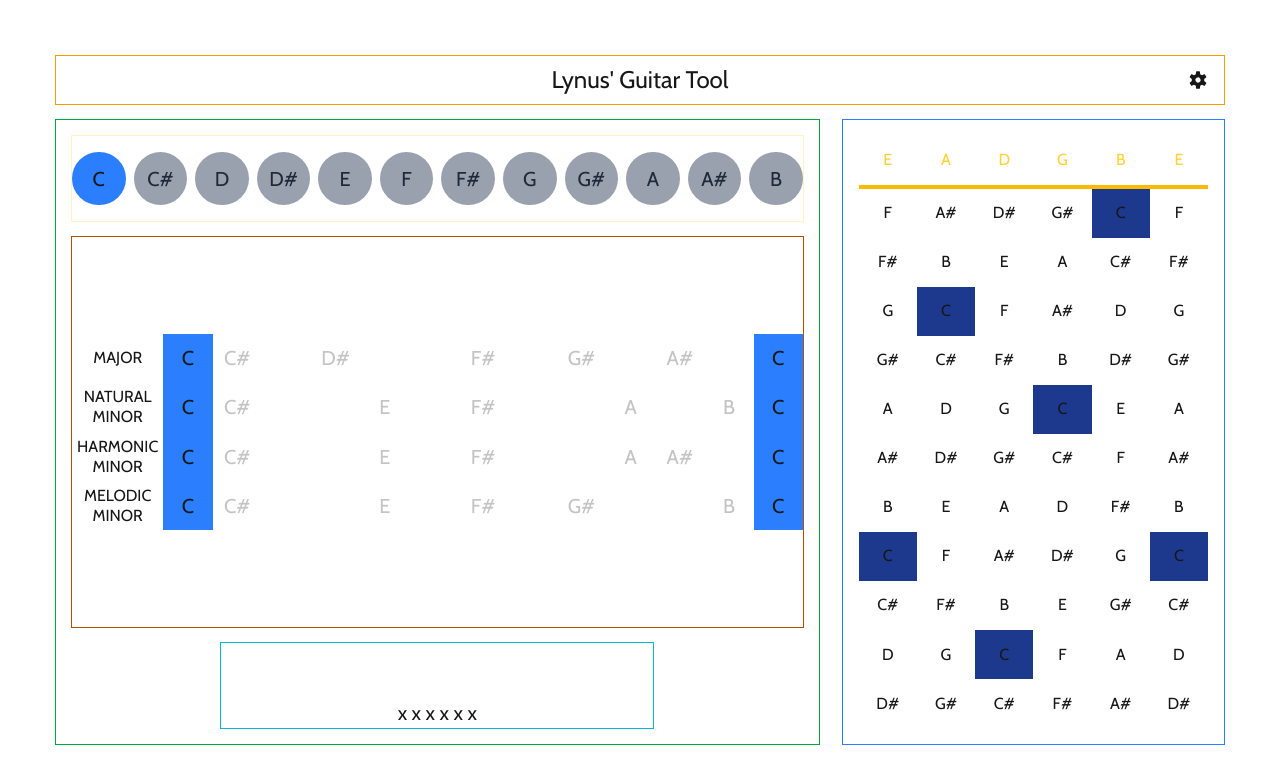
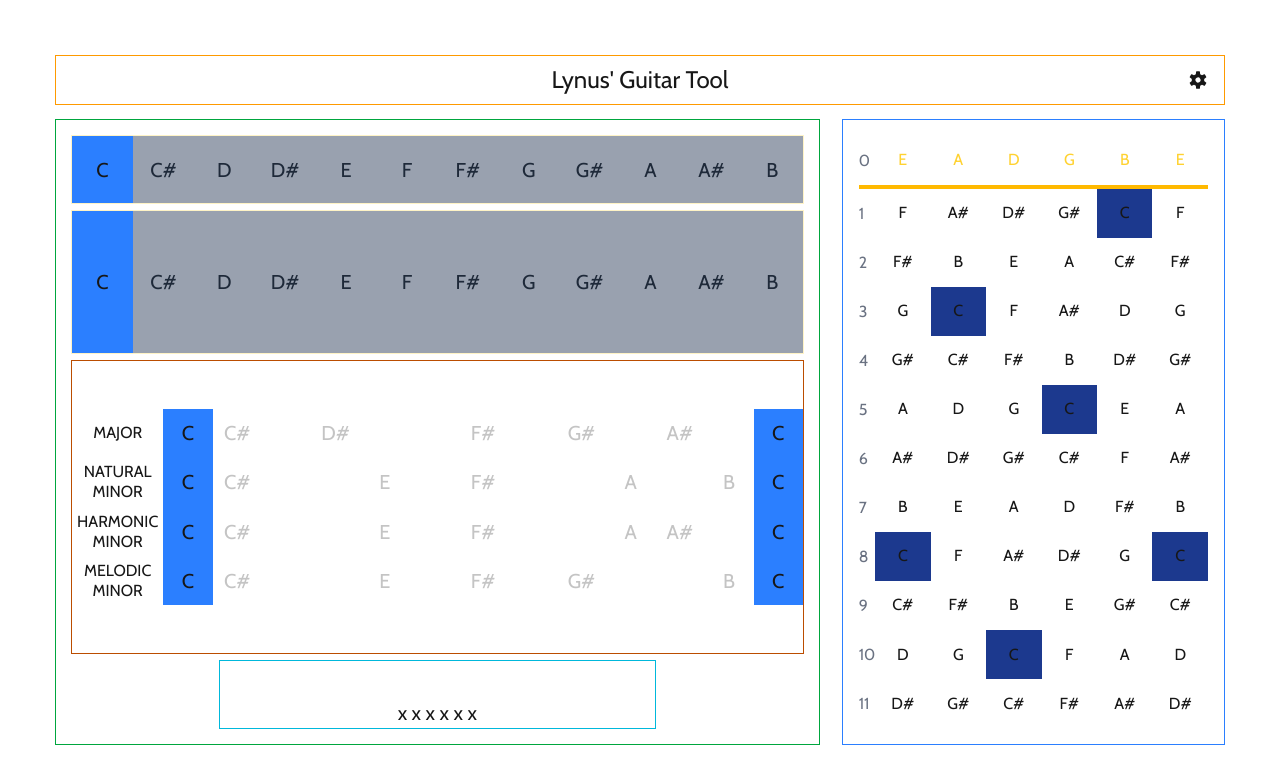
Before and after one commit to lynusl/lynus-website, a Next.js app: page /guitar in a window 1280 px wide. Shown: the top 784 px of the page. Built offline with nearby package versions, Linux system fonts and the light colour scheme.

Commit message:
small adjustments to prepare for chord palette

```diff
--- /dev/null
+++ b/app/ui/guitar/chord-palette.tsx
@@ -0,0 +1,28 @@
+'use client'
+
+import { getScale } from "@/app/guitar/client-actions";
+import { SelectedScaleContext } from "@/app/guitar/interactive";
+import { HighlightedPitchClassesContext, HighlightedPitchClassesDispatchContext } from "@/app/guitar/interactive-context";
+import { ScaleIntervalNames, ScaleIntervals } from "@/app/utils/guitar/constants";
+import { useContext } from "react";
+
+
+const chordCell = () => {
+
+}
+
+export default function ChordPalette() {
+    const {scaleId: scaleState} = useContext(SelectedScaleContext);
+    const highlightedPitchClasses = useContext(HighlightedPitchClassesContext);
+    const dispatchHighlightedPitchClasses = useContext(HighlightedPitchClassesDispatchContext);
+
+    const majorRoots = getScale(scaleState.tonic, "MAJOR")
+    const minorRoots = getScale(scaleState.tonic, "NATURAL_MINOR")
+
+
+    return(
+        <div className="grid grid-rows-2 grid-cols-7">
+
+        </div>
+    )
+}
--- a/app/ui/guitar/dashboard.tsx
+++ b/app/ui/guitar/dashboard.tsx
@@ -1,5 +1,5 @@
 import { SelectedFretsContext } from "@/app/guitar/interactive-context"
-import { SelectableNotesBar , ScaleDisplayBar} from "@/app/ui/guitar/notesbar"
+import { SelectableNotesBar , ScaleDisplayBar, KeySelectionBar} from "@/app/ui/guitar/notesbar"
 import { useContext } from "react"
 
 export default function Dashboard() {
@@ -7,18 +7,22 @@ export default function Dashboard() {
     const selectedFrets = useContext(SelectedFretsContext)
 
     return(
-        <div className="grow grid grid-cols-5 grid-rows-6 gap-4 p-4 outline h-full">
-            <div className="col-span-5 col-start-1 row-span-1 outline outline-amber-100">
-                <SelectableNotesBar/>
+        <div className="grow grid grid-cols-5 grid-rows-8 gap-2 p-4 outline h-full">
+            <div className="col-span-5 col-start-1 row-span-1 outline outline-amber-100 flex-col">
+                {/* <SelectableNotesBar/> */}
+                <KeySelectionBar/>
             </div>
-            <div className="col-span-5 col-start-1 row-span-4 row-start-2 outline outline-amber-700 flex-col place-content-evenly">
-                {/* <p>hello</p> */}
+            <div className="col-span-5 col-start-1 row-span-2 row-start-2 outline outline-amber-100 flex-col">
+                {/* <SelectableNotesBar/> */}
+                <KeySelectionBar/>
+            </div>
+            <div className="col-span-5 col-start-1 row-span-4 row-start-4 outline outline-amber-700 flex-col place-content-evenly">
                 <ScaleDisplayBar scaleName="MAJOR"/>
                 <ScaleDisplayBar scaleName="NATURAL_MINOR"/>
                 <ScaleDisplayBar scaleName="HARMONIC_MINOR"/>
                 <ScaleDisplayBar scaleName="MELODIC_MINOR"/>
             </div>
-            <div className="col-span-3 col-start-2 row-span-1 row-start-6 outline outline-cyan-500 content-end">
+            <div className="col-span-3 col-start-2 row-span-1 row-start-8 outline outline-cyan-500 content-end">
                 <h2 className="text-center">
                     { selectedFrets.map((v, i) => v == null ? "x" : v.fretNumber).join(" ") }
                 </h2>
--- a/app/ui/guitar/fretboard.tsx
+++ b/app/ui/guitar/fretboard.tsx
@@ -23,7 +23,7 @@ const CellComponent = ({ note, active, action } : {note: Note; active?:boolean;
         <button
             onClick={action}
             className={clsx(
-            "basis-full grow-0 text-center align-middle transition-colors first:border-b-4 first:border-amber-400 hover:animate-pulse",
+            "grow-0 basis-full text-center align-middle transition-colors first:border-b-4 first:border-amber-400 hover:animate-pulse cursor-pointer",
             {
                 // tone is in the scale
                 'bg-gray-700' : scaleState.tonic != note.pitchClass && notes && notes.includes(note.pitchClass),
@@ -59,7 +59,7 @@ const StringComponent = (
 
 
     return(
-        <div className="basis-full grow-0 h-full flex flex-col place-items-stretch">
+        <div className="flex-col flex basis-full grow-0 justify-stretch">
             {
                 getNotesForString(firstNote, rows).map((note, idx) => (
                     <CellComponent key={idx} note={note}
@@ -72,6 +72,19 @@ const StringComponent = (
     )
 }
 
+const FretNumberColumn = ({rows} : {rows: number}) => {
+    return(
+        <div className="flex-col flex justify-stretch">
+            {
+                Array.from({length: rows}, (v, i) => (
+                    <div key={i} className="grow flex items-center justify-start text-gray-500 first:border-b-4 first:border-amber-400 cursor-default">
+                        {i}
+                    </div>
+                ))
+            }
+        </div>
+    )
+}
 
 export default function Fretboard(
     { rows, tuning, selectedFrets}:
@@ -86,7 +99,8 @@ export default function Fretboard(
 
     // tuning and selected should have the same size
     return(
-        <div className="h-full grow place-items-center flex flex-row p-4">
+        <div className="h-full flex flex-row p-4">
+            <FretNumberColumn rows={rows}/>
             {
                 tuning.map((note: Note, idx) => (
                     <StringComponent key={idx} rows={rows}
--- a/app/ui/guitar/notesbar.tsx
+++ b/app/ui/guitar/notesbar.tsx
@@ -65,6 +65,28 @@ export function SelectableNotesBar() {
     )
 }
 
+export function KeySelectionBar() {
+    const {scaleId: scaleState, setScaleId: setScaleState} = useContext(SelectedScaleContext);
+
+    return(
+        <div className='flex flex-row size-full justify-evenly'>
+            {
+                PitchClassStrings.map((pitch, idx) => (
+                    <button key={pitch} onClick={() => {
+                        setScaleState({"tonic": idx});
+                    }} className={clsx(
+                        "cursor-pointer flex-1 text-xl select-none",
+                        {
+                            "bg-blue-500" : scaleState.tonic === idx,
+                            "bg-gray-400 text-gray-800" : scaleState.tonic !== idx
+                        }
+                    )}>{pitch}</button>
+                ))
+            }
+        </div>
+    )
+}
+
 export function ScaleDisplayBar({scaleName} : {scaleName : keyof typeof ScaleIntervals}) {
     const {scaleId: scaleState} = useContext(SelectedScaleContext);
     const highlightedPitchClasses = useContext(HighlightedPitchClassesContext);
--- a/app/utils/guitar/constants.tsx
+++ b/app/utils/guitar/constants.tsx
@@ -112,3 +112,26 @@ export const ChordTypes = {
 }
 
 export const ChordTypeNames = Object.keys(ChordTypes) as (keyof typeof ChordTypes)[]
+
+export const TriadTypesInMajor = [
+    ChordTypes.MAJOR_TRIAD,
+    ChordTypes.MINOR_TRIAD,
+    ChordTypes.MINOR_TRIAD,
+    ChordTypes.MAJOR_TRIAD,
+    ChordTypes.MAJOR_TRIAD,
+    ChordTypes.MINOR_TRIAD,
+    ChordTypes.DIMINISHED_TRIAD,
+]
+
+export const TriadTypesInMinor = [
+    ChordTypes.MINOR_TRIAD,
+    ChordTypes.DIMINISHED_TRIAD,
+    ChordTypes.MAJOR_TRIAD,
+    ChordTypes.MINOR_TRIAD,
+    ChordTypes.MINOR_TRIAD,
+    ChordTypes.MAJOR_TRIAD,
+    ChordTypes.MAJOR_TRIAD,
+]
+
+
+// TODO: Refactor to Dictionary + interface?
```
